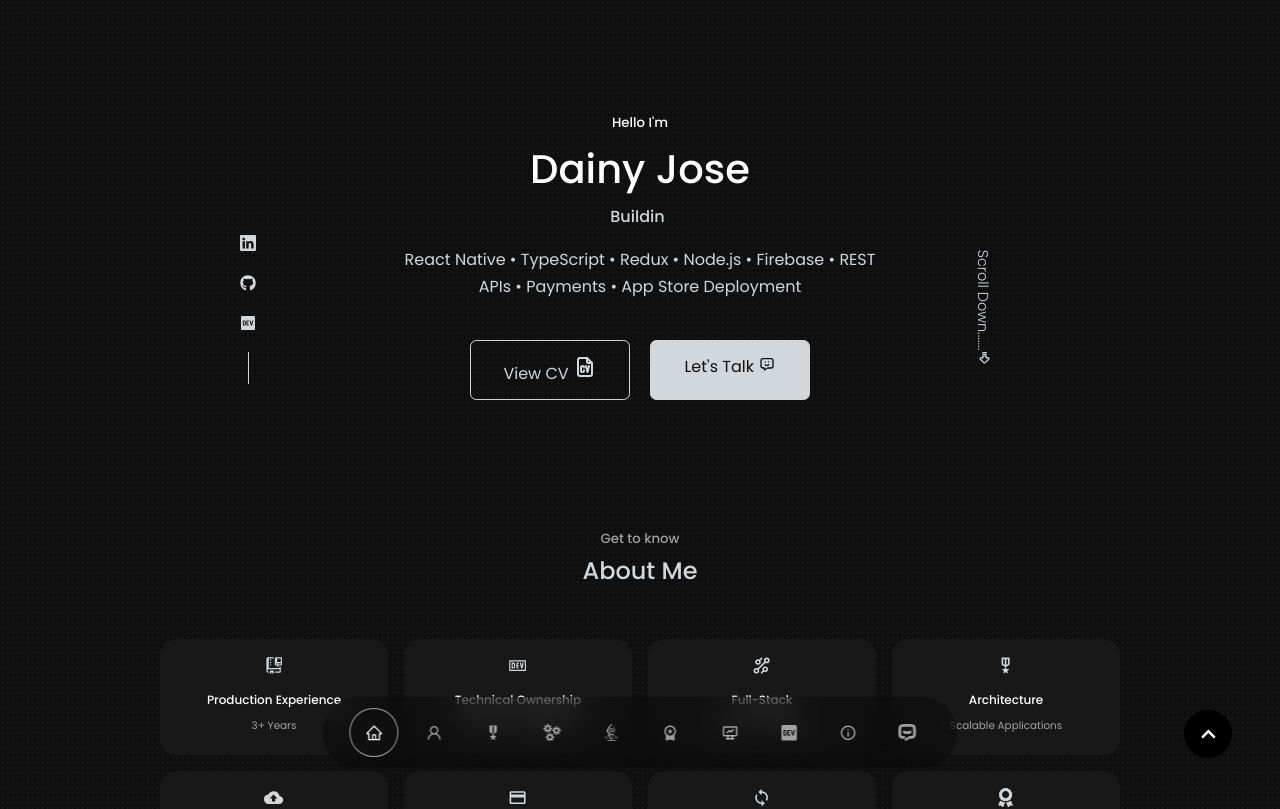
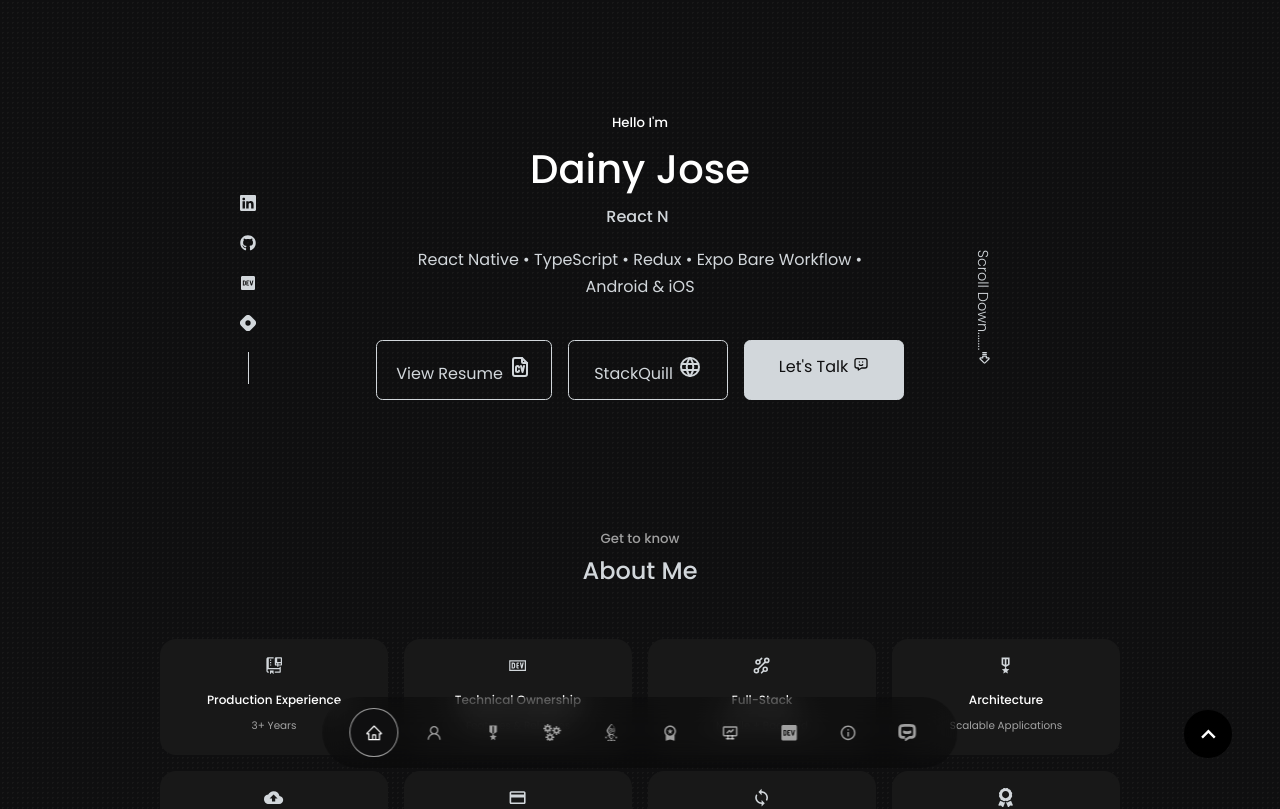
Before and after one commit to dainyjose/my-portfolio, a React (Vite) app: page / in a window 1280 px wide. Shown: the top 809 px of the page. Built offline with nearby package versions, Linux system fonts and the light colour scheme.

Commit message:
feat: update header section

```diff
--- a/src/components/header/Header.tsx
+++ b/src/components/header/Header.tsx
@@ -1,47 +1,30 @@
-import { useEffect, useState } from "react";
+import { TbArrowBigRightLines } from "react-icons/tb";
+import { TypeAnimation } from "react-type-animation";
 import HeaderResume from "./HeaderResume";
 import HeaderSocials from "./HeaderSocials";
-import { TbArrowBigRightLines } from "react-icons/tb";
 import "./header.css";
-import { TypeAnimation } from "react-type-animation";
 
 const Header = () => {
-  // const texts = [
-  //   "React Native Developer",
-  //   "TypeScript | Redux Expert",
-  //   "Building Production Apps",
-  // ];
-  // const [index, setIndex] = useState(0);
-  // useEffect(() => {
-  //   const interval = setInterval(() => {
-  //     setIndex((prev) => (prev + 1) % texts.length);
-  //   }, 2000);
-
-  //   return () => clearInterval(interval);
-  // }, []);
-
   return (
     <header id="home">
       <div className="container header__container">
         <h5>Hello I'm</h5>
         <h1>Dainy Jose</h1>
+
         <h3 className="text-light">
-          {/* {texts[index]} */}
-          {/* React Native Developer Building Scalable, Production-Ready Mobile Apps
-          for Real Businesses */}
           <TypeAnimation
             sequence={[
               "Senior Software Developer",
               2200,
-              "Building Scalable Mobile Applications",
+              "React Native Developer Building Scalable Mobile Apps",
+              2200,
+              "Android & iOS Application Development",
               2200,
               "Mobile Architecture & Technical Ownership",
               2200,
-              "React Native • TypeScript • Node.js",
-              2200,
               "Mentoring & Growing Junior Developers",
               2200,
-              "Building Production-Ready Software",
+              "4+ Years of Software Development Experience",
               2200,
             ]}
             speed={10}
@@ -49,11 +32,13 @@ const Header = () => {
             repeat={Infinity}
           />
         </h3>
+
         <h5 className="text-light header_tech_skill">
-          React Native • TypeScript • Redux • Node.js • Firebase • REST APIs • Payments • App Store
-          Deployment
+          React Native • TypeScript • Redux • Expo Bare Workflow • Android & iOS
         </h5>
+
         <HeaderResume />
+
         <a href="#contact" className="scroll__down">
           Scroll Down.......
           <TbArrowBigRightLines />
--- a/src/components/header/HeaderResume.tsx
+++ b/src/components/header/HeaderResume.tsx
@@ -1,25 +1,28 @@
-import CV from "../../assets/Dainy_Jose_Resume.pdf";
-import { ImDownload } from "react-icons/im";
-import { TbEye, TbFileCv, TbMessageChatbot } from "react-icons/tb";
+import { TbFileCv, TbMessageChatbot, TbWorld } from "react-icons/tb";
 
 const HeaderResume = () => {
   return (
     <div className="header_resume">
-      {/* <a
-        href={CV}
-        download
-        className="btn"
-      > */}
       <a
         href="https://dainyjose.github.io/my-resume/"
         target="_blank"
         rel="noopener noreferrer"
         className="btn"
       >
-        View CV
+        View Resume
         <TbFileCv className="icon" size={24} />
-        {/* <ImDownload className="icon" /> */}
       </a>
+
+      <a
+        href="https://stackquill-web.vercel.app/"
+        target="_blank"
+        rel="noopener noreferrer"
+        className="btn"
+      >
+        StackQuill
+        <TbWorld className="icon" size={24} />
+      </a>
+
       <a href="#contact" className="btn btn-primary">
         Let's Talk
         <TbMessageChatbot className="icon" />
--- a/src/components/header/HeaderSocials.tsx
+++ b/src/components/header/HeaderSocials.tsx
@@ -1,5 +1,6 @@
 import { BsLinkedin } from "react-icons/bs";
 import { FaGithub, FaDev } from "react-icons/fa";
+import { SiHashnode } from "react-icons/si";
 
 const HeaderSocials = () => {
   return (
@@ -11,19 +12,19 @@ const HeaderSocials = () => {
       >
         <BsLinkedin />
       </a>
-      <a
-        href="https://github.com/dainyjose"
-        target="_blank"
-        rel="noreferrer"
-      >
+      <a href="https://github.com/dainyjose" target="_blank" rel="noreferrer">
         <FaGithub />
       </a>
+      <a href="https://dev.to/dainyjose" target="_blank" rel="noreferrer">
+        <FaDev />
+      </a>
       <a
-        href="https://dev.to/dainyjose"
+        href="https://stackquill-web.vercel.app/"
         target="_blank"
-        rel="noreferrer"
+        rel="noopener noreferrer"
+        aria-label="StackQuill Blog"
       >
-        <FaDev />
+        <SiHashnode />
       </a>
     </div>
   );
--- a/src/components/header/header.css
+++ b/src/components/header/header.css
@@ -52,6 +52,13 @@ header {
   font-weight: 400;
 }
 
+.header_resume {
+  display: flex;
+  justify-content: center;
+  flex-wrap: wrap;
+  gap: 1rem;
+}
+
 @media screen and (max-width: 1024px) {
   header {
     padding-top: 3rem;
```
